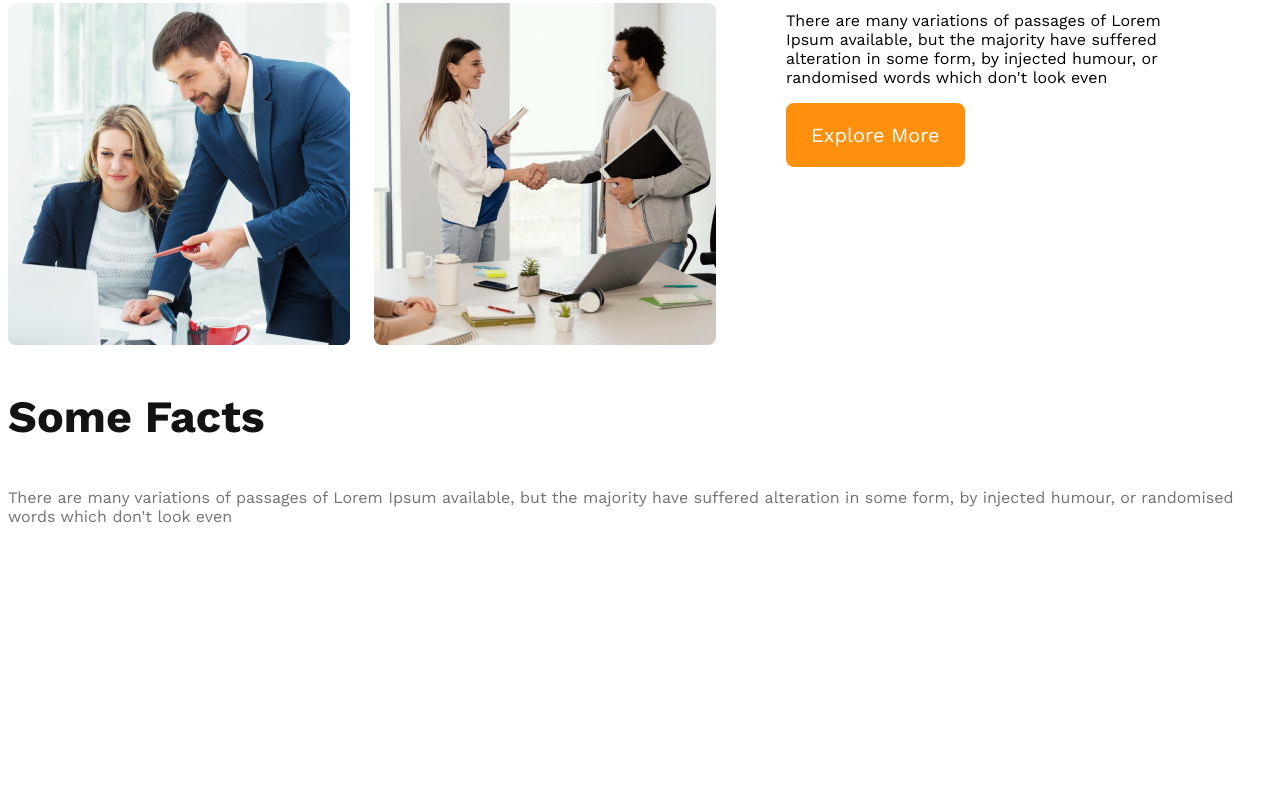
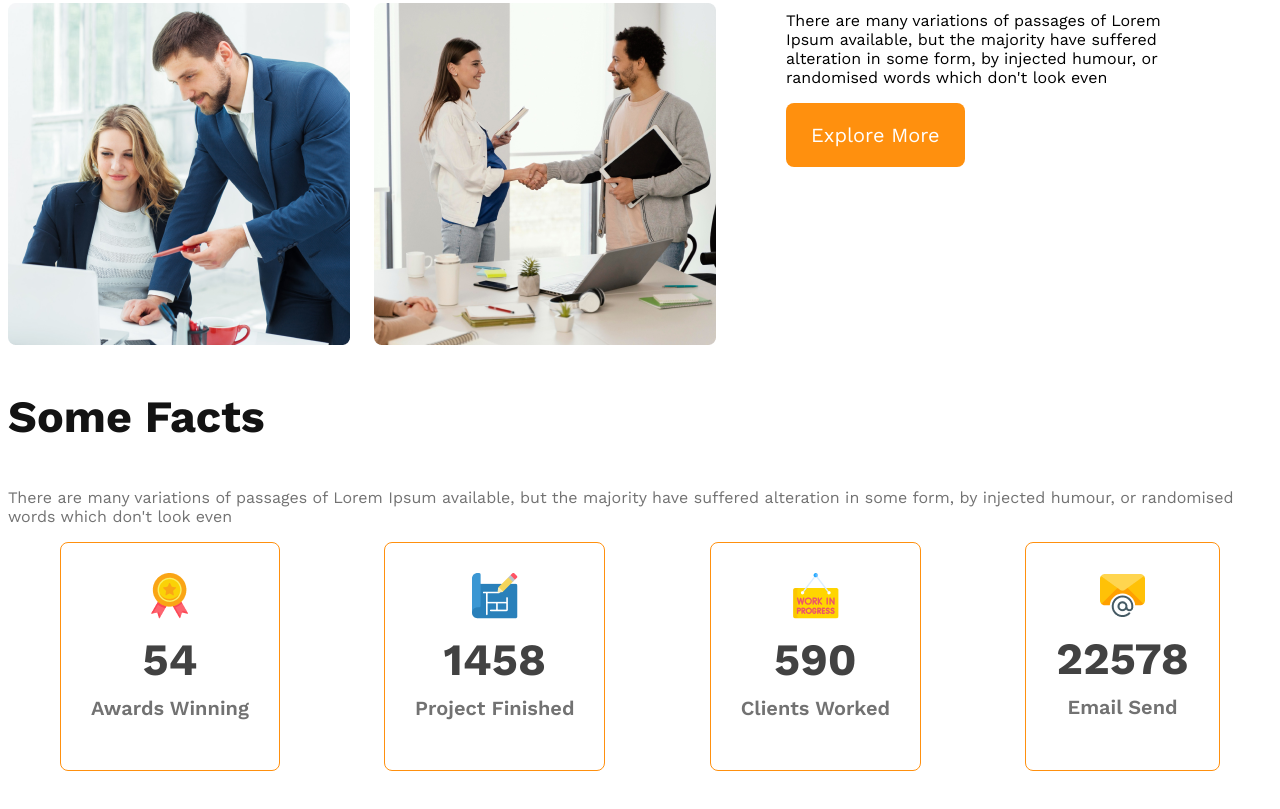
Before and after one commit to monoare/g3-architect-website, a plain HTML site: page index.html in a window 1280 px wide. Shown: the part 1444-2253 px from the top of the page. Before the commit the page ends 2040 px from the top, so only its background shows below. Drawn offline with nearby package versions, Linux system fonts and the light colour scheme.

Commit message:
facts section added

```diff
--- a/index.html
+++ b/index.html
@@ -64,6 +64,29 @@
           the majority have suffered alteration in some form, by injected
           humour, or randomised words which don't look even
         </p>
+        <div class="facts-card-container">
+          <!-- .card*4>img+h2.card-stats+p.card-title -->
+          <div class="card">
+            <img src="images/icons/ribon.png" alt="" />
+            <h2 class="card-stats">54</h2>
+            <p class="card-title text-light-gray">Awards Winning</p>
+          </div>
+          <div class="card">
+            <img src="images/icons/projects.png" alt="" />
+            <h2 class="card-stats">1458</h2>
+            <p class="card-title text-light-gray">Project Finished</p>
+          </div>
+          <div class="card">
+            <img src="images/icons/customers.png" alt="" />
+            <h2 class="card-stats">590</h2>
+            <p class="card-title text-light-gray">Clients Worked</p>
+          </div>
+          <div class="card">
+            <img src="images/icons/email.png" alt="" />
+            <h2 class="card-stats">22578</h2>
+            <p class="card-title text-light-gray">Email Send</p>
+          </div>
+        </div>
       </section>
     </main>
     <footer></footer>
--- a/style/architects.css
+++ b/style/architects.css
@@ -108,6 +108,32 @@ main {
   font-weight: 700;
 }
 
+/* Facts section */
+.facts-card-container {
+  display: flex;
+  justify-content: space-around;
+}
+
+.facts-card-container .card {
+  border-radius: 8px;
+  border: 1px solid #ff900e;
+  text-align: center;
+  padding: 30px;
+}
+
+.facts-card-container .card-title {
+  font-weight: 600;
+  font-size: 1.25rem;
+  margin-top: 5px;
+}
+
+.facts-card-container .card-stats {
+  color: #424242;
+  font-size: 2.8rem;
+  margin-top: 10px;
+  margin-bottom: 10px;
+}
+
 /* Responsive media queries */
 /* mobile devices */
 @media screen and (max-width: 576px) {
```
